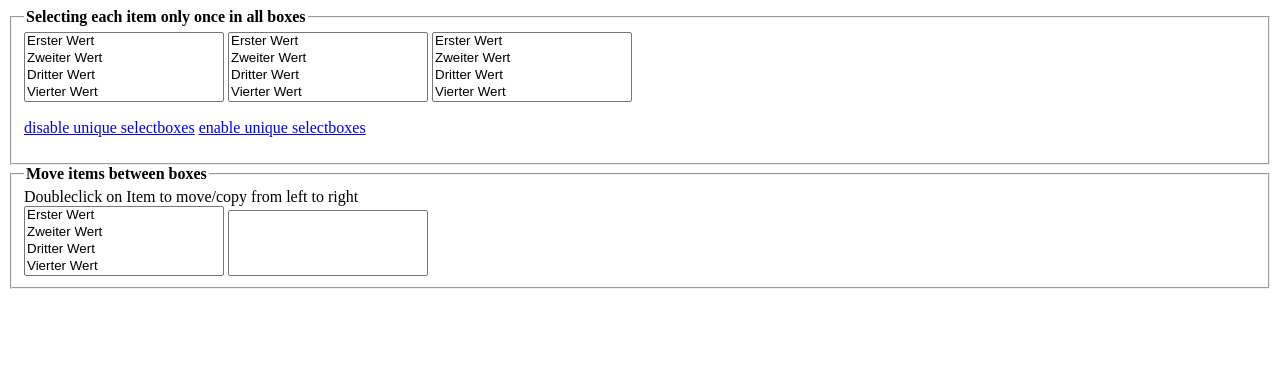
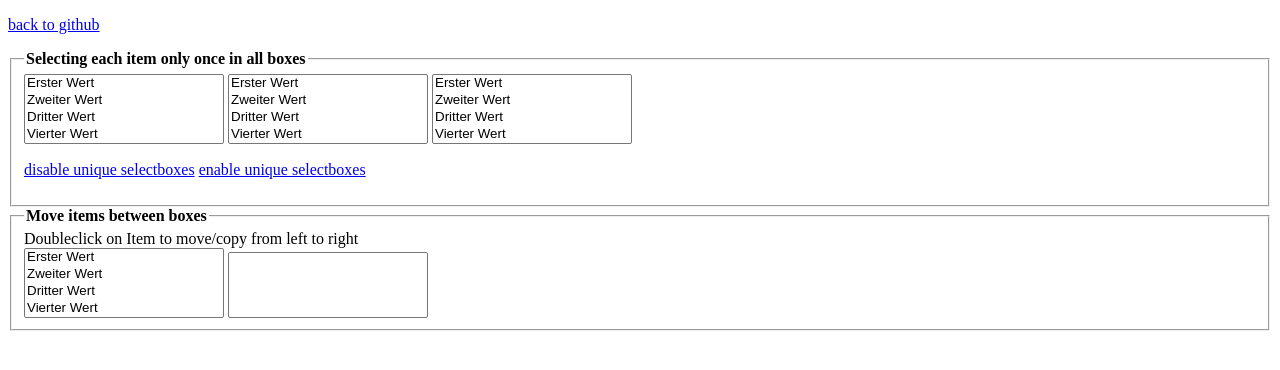
Before and after one commit to SiggiP/Useful_Things, a plain HTML site: page jQueryPlugins/selectboxes/examples.html in a window 1280 px wide. Drawn offline with nearby package versions, Linux system fonts and the light colour scheme.

Commit message:
backlink to github added

```diff
--- a/jQueryPlugins/selectboxes/examples.html
+++ b/jQueryPlugins/selectboxes/examples.html
@@ -30,7 +30,7 @@ select {width: 15em;}
 </style>
 </head>
 <body>
-
+<p><a href="https://github.com/SiggiP/Useful_Things/tree/master/jQueryPlugins/selectboxes">back to github</a></p>
 <fieldset>
 <legend>Selecting each item only once in all boxes</legend>
     <select class="jq-unique-selectbox" name="select1" multiple>
```
